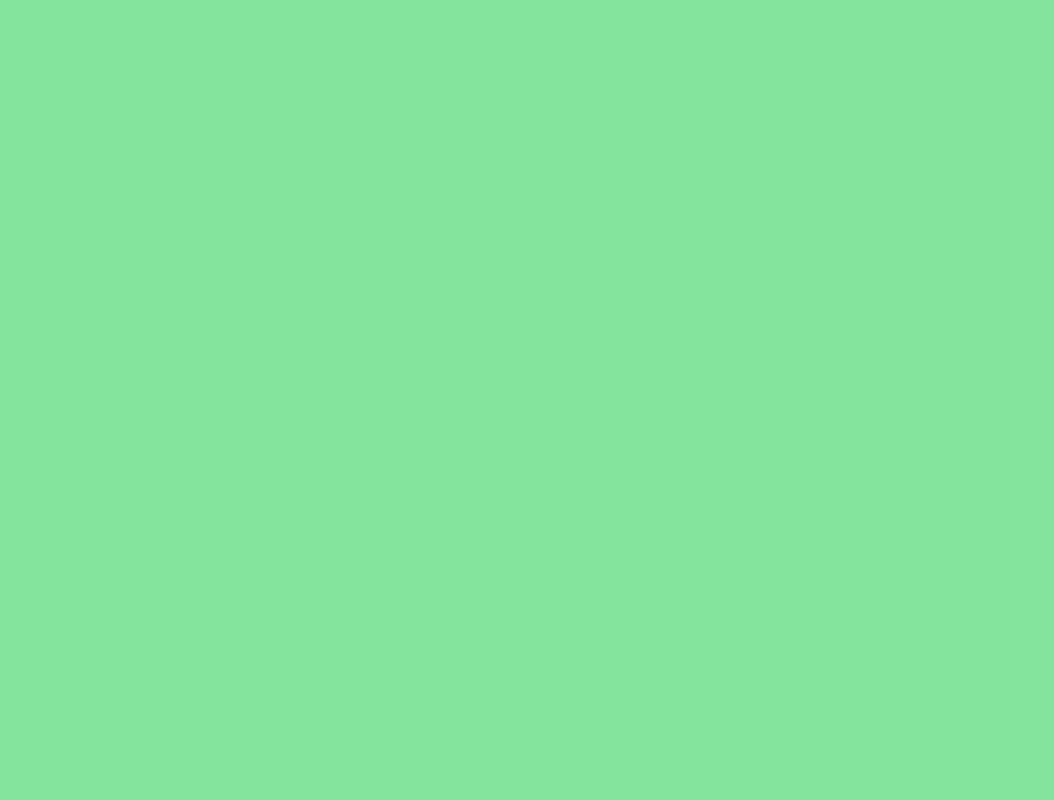
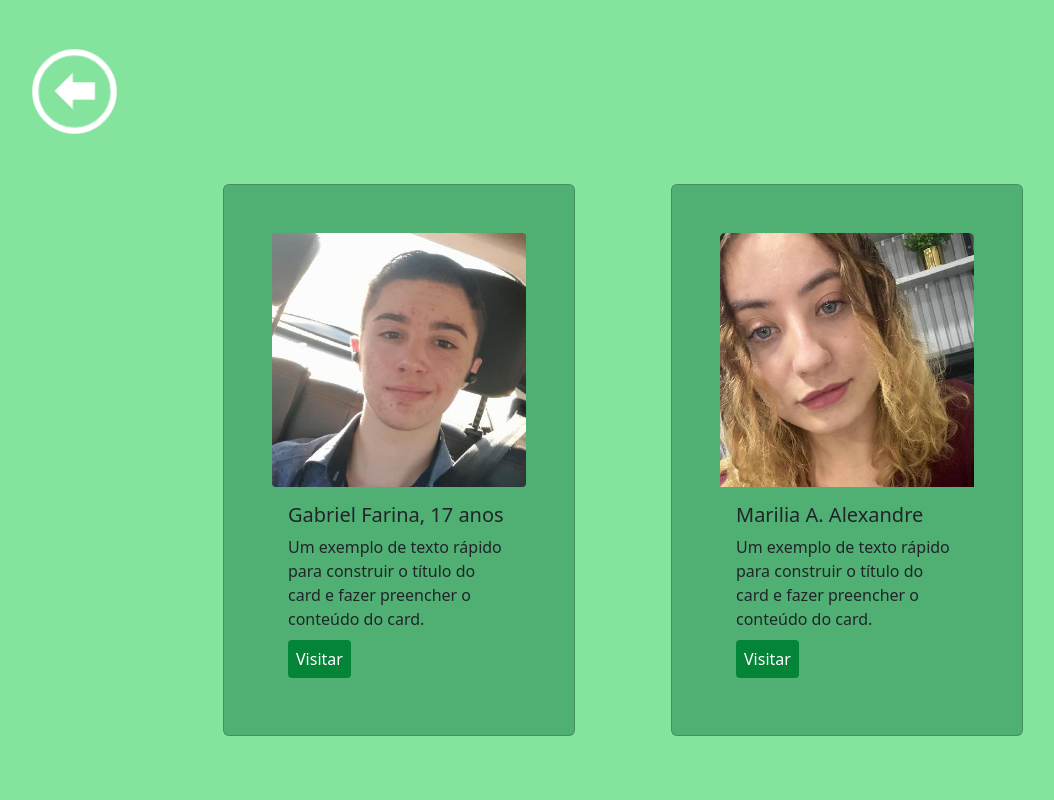
Before and after one commit to GabrielFar/ProjetoFinal---DocPlus, an Angular app in the folder docPlus/: page /sobre in a window 1280 px wide. Before the commit this address led to /. Shown: the top 800 px of the page, without its empty margins (17-1071 px from the left). Built offline with nearby package versions, Linux system fonts and the light colour scheme.

Commit message:
:sparkles: feat: 1.004 Tela Sobre e contatos

```diff
--- a/docPlus/src/app/app-routing.module.ts
+++ b/docPlus/src/app/app-routing.module.ts
@@ -3,11 +3,11 @@ import { CommonModule } from '@angular/common';
 import { RouterModule, Routes } from "@angular/router";
 
 import { LoginComponent } from './login/login.component';
-//import { SobreComponent } from './sobre/sobre.component';
+import { SobreComponent } from './sobre/sobre.component';
 
 const routes: Routes = [
-  { path: '', component: LoginComponent}
-  //{ path: 'sobre', component: SobreComponent}
+  { path: '', component: LoginComponent},
+  { path: 'sobre', component: SobreComponent}
   ];
 
 @NgModule({
--- a/docPlus/src/app/app.component.html
+++ b/docPlus/src/app/app.component.html
@@ -1,2 +1 @@
 <router-outlet></router-outlet>
-<!--<app-login></app-login>-->
--- a/docPlus/src/app/app.module.ts
+++ b/docPlus/src/app/app.module.ts
@@ -6,14 +6,14 @@ import { HttpClientModule } from '@angular/common/http';
 
 import { AppComponent } from './app.component';
 import { LoginComponent } from './login/login.component';
-//import { SobreComponent } from './sobre/sobre.component';
+import { SobreComponent } from './sobre/sobre.component';
 import { AppRoutingModule } from './app-routing.module';
 
 @NgModule({
   declarations: [
     AppComponent,
-    LoginComponent
-    //SobreComponent
+    LoginComponent,
+    SobreComponent
   ],
   imports: [
     BrowserModule,
--- /dev/null
+++ b/docPlus/src/app/interface/usuario.ts
@@ -0,0 +1,5 @@
+export interface Usuario {
+    userId: string,
+    password: string,
+    tipo: string
+}
--- a/docPlus/src/app/login/login.component.css
+++ b/docPlus/src/app/login/login.component.css
@@ -26,8 +26,12 @@
     height: 15%;
 }
 
-.botaoLogin{
+.botao{
     background: #048436;
+}
+
+.botao:hover{
+    background: #015823;
 }
 
 input:focus::-webkit-input-placeholder {
--- a/docPlus/src/app/login/login.component.html
+++ b/docPlus/src/app/login/login.component.html
@@ -2,7 +2,7 @@
 
     <div class="BotaoVoltar d-flex justify-content-between m-5">
         <a href=""><img src="../../assets/voltar.png" alt=""></a>
-        <a routerLink="/sobre"><button type="button" class="btn btn-outline-success p-3 fs-4">Sobre</button></a>
+        <a routerLink="/sobre"><button type="button" class="botao rounded-2 border-0 p-3 fs-4 text-white">Sobre</button></a>
     </div>
 
     <div class="Logo d-flex justify-content-center align-items-center m-3">
@@ -20,7 +20,7 @@
         </div>
 
         <div class="input-group mb-3 justify-content-center">
-            <button type="password" class="botaoLogin rounded-5 p-3 text-white fs-6 fw-bold border-1 border-light">Efetuar login</button>
+            <button type="password" class="botao rounded-5 p-3 text-white fs-6 fw-bold border-1 border-light">Efetuar login</button>
         </div>
     </div>
 
--- /dev/null
+++ b/docPlus/src/app/sobre/sobre.component.css
@@ -0,0 +1,17 @@
+.card{
+    background: #50af73;
+    width: 22rem;
+}
+
+.BotaoVoltar{
+    width: auto;
+    height: 5%;
+}
+
+.botao{
+    background: #048436;
+}
+
+.botao:hover{
+    background: #015823;
+}
--- /dev/null
+++ b/docPlus/src/app/sobre/sobre.component.html
@@ -0,0 +1,34 @@
+<div class="d-flex flex-column vh-100 vw-100">
+    <div class="BotaoVoltar m-5">
+        <a routerLink="/"><img src="../../assets/voltar.png" alt=""></a>
+    </div>
+
+    <div class="d-flex flex-wrap flex-row justify-content-center align-items-center text-dark" >
+        <div class="card m-5 p-5">
+            <img class="card-img-top rounded-1" src="../../assets/fotoGabriel.jpg" alt="Imagem de capa do card">
+            <div class="card-body">
+                <h5 class="card-title">Gabriel Farina, 17 anos</h5>
+                <p class="card-text">Um exemplo de texto rápido para construir o título do card e fazer preencher o conteúdo do card.</p>
+                <a href="#" class="botao rounded-1 p-2 text-white fs-6 text-decoration-none border-1 border-light">Visitar</a>
+            </div>
+        </div>
+
+        <div class="card m-5 p-5">
+            <img class="card-img-top" src="../../assets/fotoMarilia.jpg" alt="Imagem de capa do card">
+            <div class="card-body">
+                <h5 class="card-title">Marilia A. Alexandre</h5>
+                <p class="card-text">Um exemplo de texto rápido para construir o título do card e fazer preencher o conteúdo do card.</p>
+                <a href="#" class="botao rounded-1 p-2 text-white fs-6 text-decoration-none border-1 border-light">Visitar</a>
+            </div>
+        </div>
+
+        <div class="card m-5 p-5">
+            <img class="card-img-top" src="../../assets/fotoJean.jpg" alt="Imagem de capa do card">
+            <div class="card-body">
+                <h5 class="card-title">Jean da R. Vertuoso</h5>
+                <p class="card-text">Um exemplo de texto rápido para construir o título do card e fazer preencher o conteúdo do card.</p>
+                <a href="#" class="botao rounded-1 p-2 text-white fs-6 text-decoration-none border-1 border-light">Visitar</a>
+            </div>
+        </div>
+    </div>
+</div>
--- /dev/null
+++ b/docPlus/src/app/sobre/sobre.component.ts
@@ -0,0 +1,15 @@
+import { Component, OnInit } from '@angular/core';
+
+@Component({
+  selector: 'app-sobre',
+  templateUrl: './sobre.component.html',
+  styleUrls: ['./sobre.component.css']
+})
+export class SobreComponent implements OnInit {
+
+  constructor() { }
+
+  ngOnInit(): void {
+  }
+
+}
```
Also changed, not shown: 1 other file (tests, documents, lock files or other folders).
